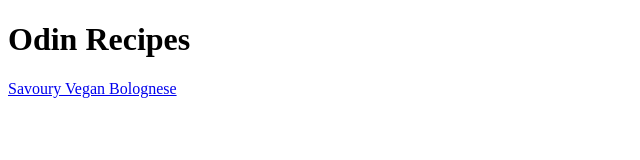
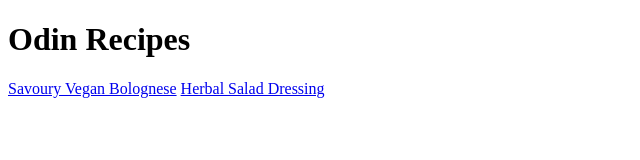
Before and after one commit to CodeYellow4/odin-recipes, a plain HTML site: page index.html in a window 1280 px wide. Shown: the whole page, without its empty margins (0-640 px from the left). Drawn offline with Linux system fonts and the light colour scheme.

Commit message:
Add link toward salad_dressing.html to index.html

```diff
--- a/index.html
+++ b/index.html
@@ -9,6 +9,7 @@
         <h1>Odin Recipes</h1>
         <p>
             <a href="recipes/vegan_bolognese.html">Savoury Vegan Bolognese</a>
+            <a href="recipes/salad_dressing.html">Herbal Salad Dressing</a>
         </p>
     </body>
 </html>
```
